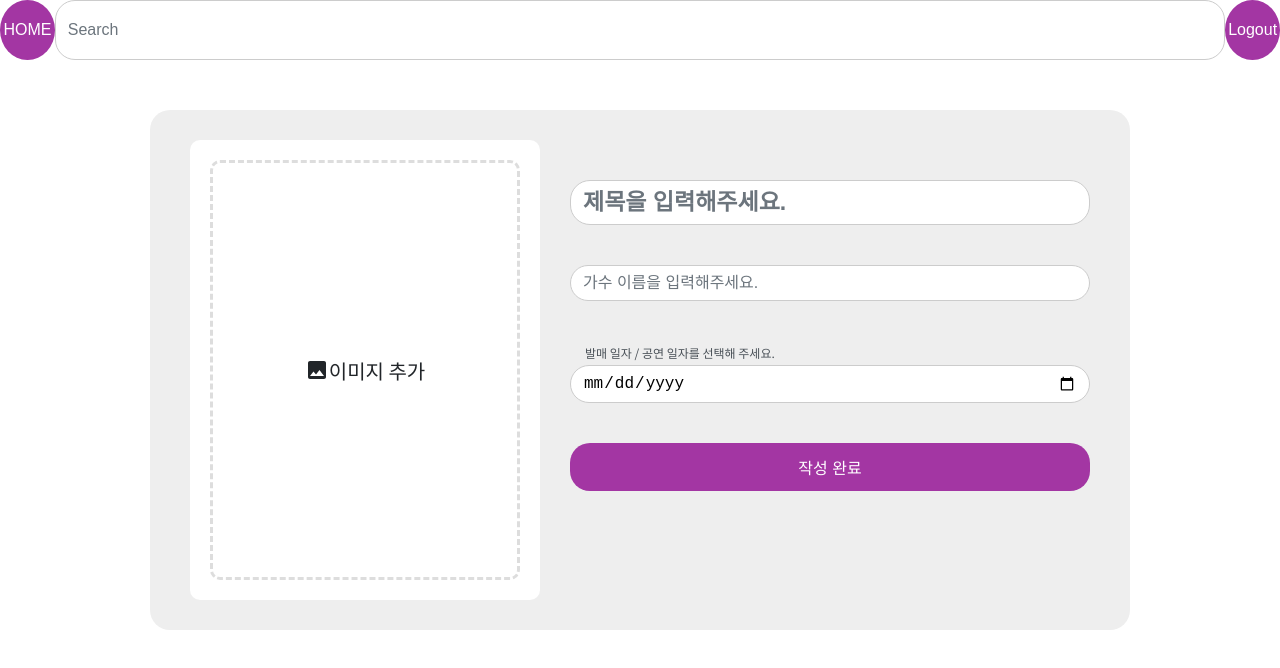
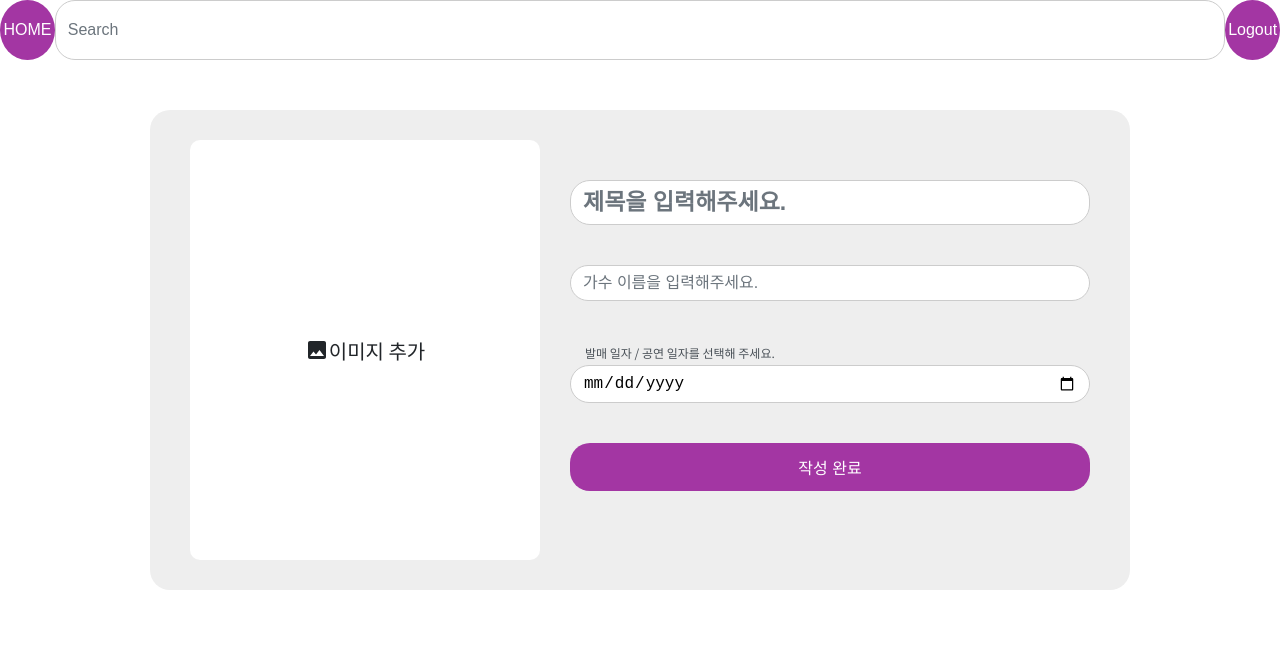
Before and after one commit to HseongH/Bohemian-Rhapsody, a React (Create React App) app: page /modify in a window 1280 px wide. Shown: the top 668 px of the page. Built offline with nearby package versions, Linux system fonts and the light colour scheme.

Commit message:
이미지 스타일 수정

```diff
--- a/src/elements/Grid.js
+++ b/src/elements/Grid.js
@@ -35,7 +35,7 @@ const GridBox = styled.div`
     ${(props) => (props.shadow ? `box-shadow: 5px 9px 15px grey; ` : '')}
     ${(props) => (props.radius ? `border-radius: ${props.radius};` : '')}
     box-sizing: border-box;
-  over-flow: hidden;
+  overflow: hidden;
 `;
 
 export default Grid;
--- a/src/elements/Image.js
+++ b/src/elements/Image.js
@@ -10,6 +10,7 @@ const Image = (props) => {
   const { src, alt } = props;
 
   if (src) return <ImageStyle src={src} alt={alt} />;
+  else return null;
 };
 
 Image.defaultProps = {};
--- a/src/pages/Write.js
+++ b/src/pages/Write.js
@@ -1,12 +1,20 @@
 // LIBRARY
 import React, { useState } from 'react';
-import styled from 'styled-components';
+import styled, { css } from 'styled-components';
 
 // ELEMENTS
 import { Grid, Button, Input, Text, Image } from '../elements/index';
 
 // ICON
 import InsertPhotoIcon from '@material-ui/icons/InsertPhoto';
+
+const PosAbs = () => {
+  return css`
+    position: absolute;
+    top: 0;
+    left: 0;
+  `;
+};
 
 const LabelStyle = styled.label`
   display: flex;
@@ -16,18 +24,17 @@ const LabelStyle = styled.label`
   height: 100%;
   cursor: pointer;
   font-size: 20px;
-  border: dashed #ddd;
   border-radius: 10px;
   box-sizing: border-box;
+  ${PosAbs()};
+  z-index: 3;
 `;
 
 const InputFile = styled.input`
   width: 1px;
   height: 1px;
   overflow: hidden;
-  position: absolute;
-  top: 0;
-  left: 0;
+  ${PosAbs()};
 `;
 
 const Write = (props) => {
@@ -42,13 +49,23 @@ const Write = (props) => {
       bg="#eee"
       radius="20px"
     >
-      <Grid width="350px" bg="#fff" padding="20px" radius="10px" margin="0 30px 0 0">
-        <Grid style={{ height: `${height}`, position: 'relative' }}>
+      <Grid
+        width="350px"
+        bg="#fff"
+        padding="20px"
+        radius="10px"
+        margin="0 30px 0 0"
+        style={{ height: `${height}`, position: 'relative' }}
+      >
+        <Grid style={{ border: ' border: dashed #ddd' }}>
           <LabelStyle htmlFor="input--file">
             <InsertPhotoIcon />
             이미지 추가
           </LabelStyle>
+
           <InputFile type="file" id="input--file" />
+
+          <Image style={{ position: 'absolute', left: 0, top: 0 }} />
         </Grid>
       </Grid>
 
@@ -59,7 +76,9 @@ const Write = (props) => {
           margin="40px 0"
           style={{ fontWeight: 700 }}
         />
+
         <Input margin="0 0 40px" placeholder="가수 이름을 입력해주세요." />
+
         <Text fontSize="12px" lineHeight="2" textIndent="15px">
           발매 일자 / 공연 일자를 선택해 주세요.
         </Text>
```
